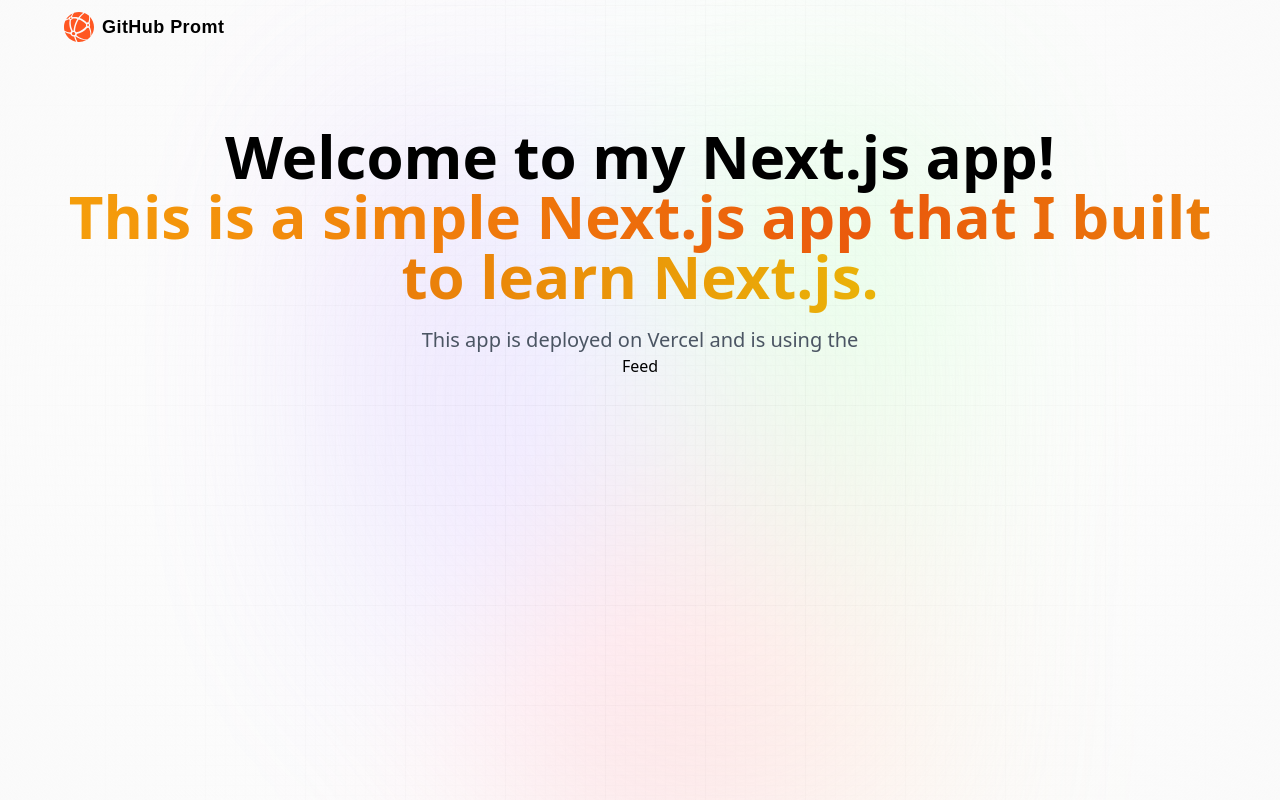
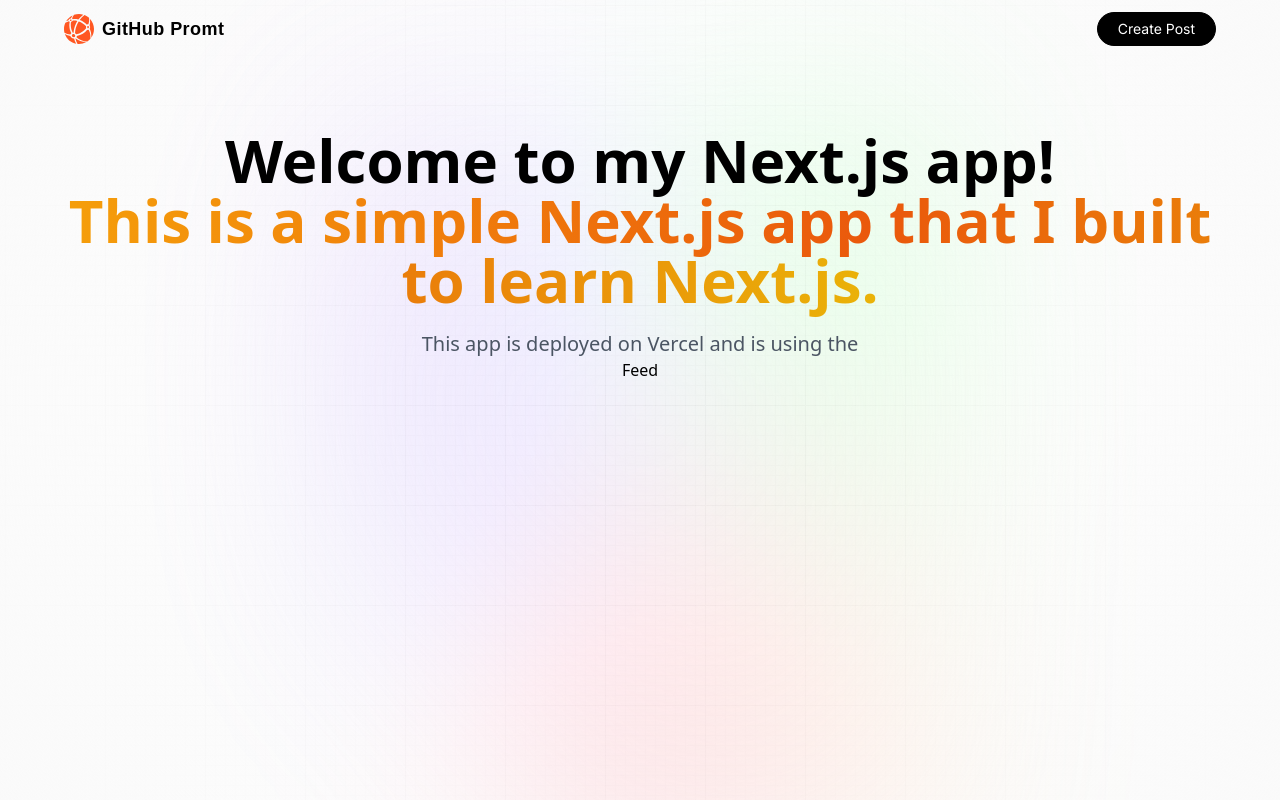
Before and after one commit to manulthanura/Prompt-Community, a Next.js app: page / in a window 1280 px wide. Built offline with nearby package versions, Linux system fonts and the light colour scheme.

Commit message:
Update Nav.jsx

```diff
--- a/components/Nav.jsx
+++ b/components/Nav.jsx
@@ -6,6 +6,7 @@ import { useState, useEffect } from 'react';
 import {signIn, signOut, useSession, getProviders} from 'next-auth/react'
 
 const Nav = () => {
+  const isUserLoggedIn = true;
   return (
     <nav className="flex-between w-full mb-16 pt-3">
       <Link href="/" className="flex gap-2 flex-center">
@@ -18,6 +19,19 @@ const Nav = () => {
         />
         <p className="logo_text">GitHub Promt</p>
       </Link>
+      {/* Desktop Navigation */}
+      <div className="sm:flex hidden">
+        {isUserLoggedIn ? (
+          <div className="flex gap-3 md:gap-5">
+            <Link href="/create-prompt" className='black_btn'>
+              Create Post
+            </Link>
+          </div>
+        ) : (
+          <>
+          </>
+        )}
+      </div>
     </nav>
   )
 }
```
